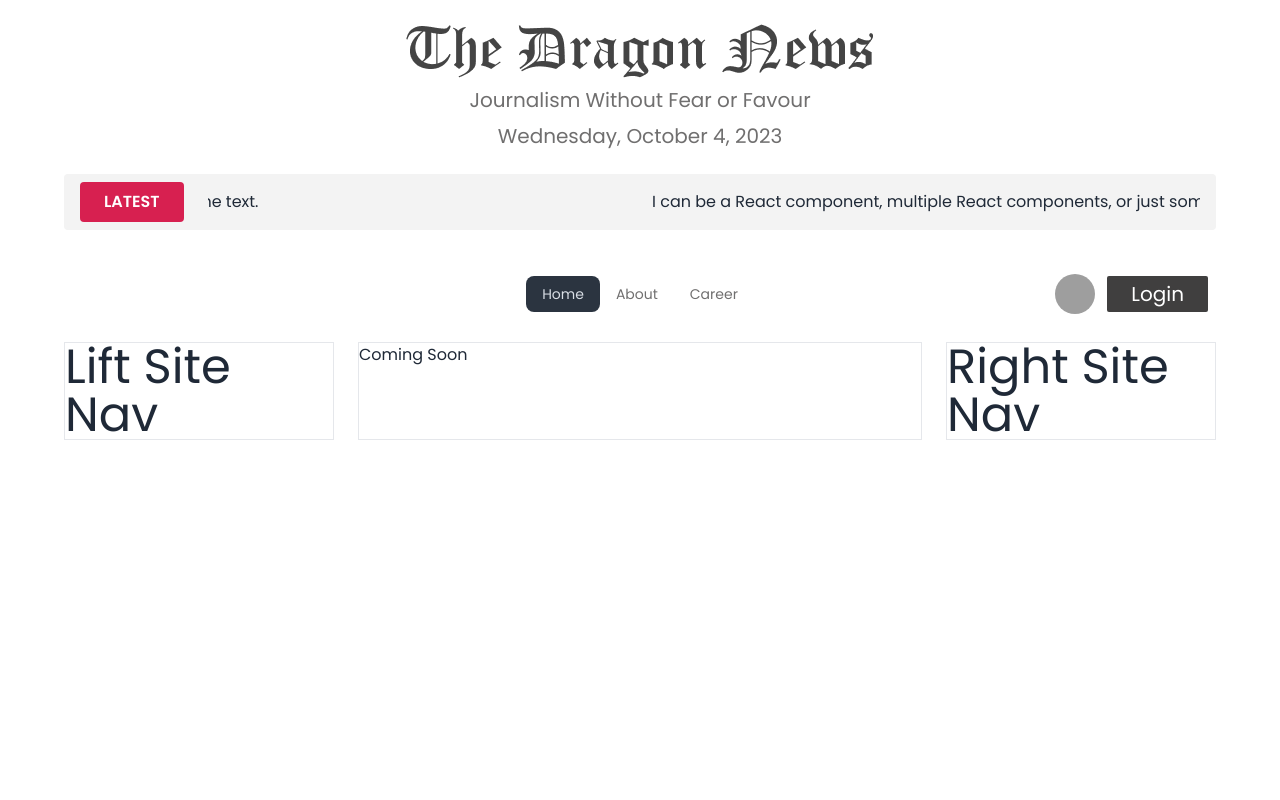
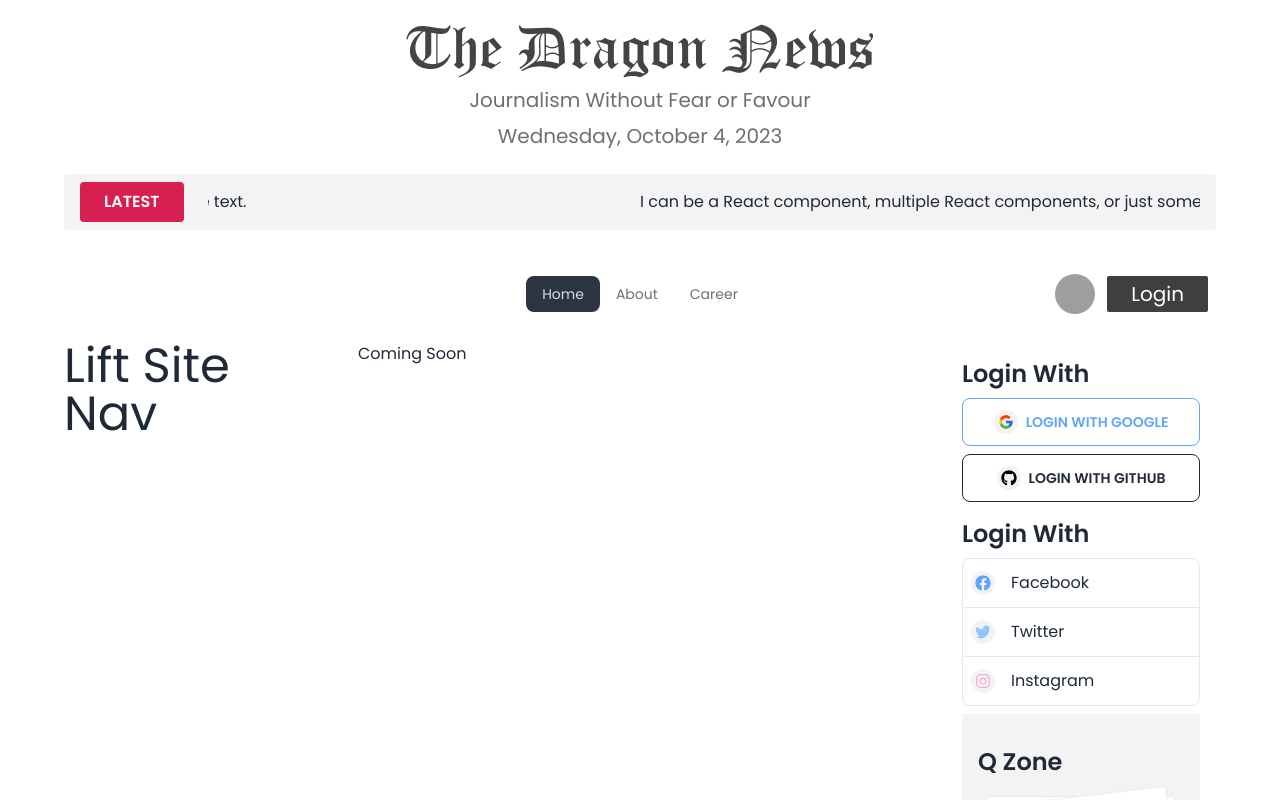
Before and after one commit to Jubair1996/react-dragon-news-auth, a React (Vite) app: page / in a window 1280 px wide. Shown: the top 800 px of the page. Built offline with nearby package versions, Linux system fonts and the light colour scheme; grey boxes are pictures that could not be loaded.

Commit message:
Right site nav  section added

```diff
--- a/package.json
+++ b/package.json
@@ -17,6 +17,7 @@
     "react": "^18.2.0",
     "react-dom": "^18.2.0",
     "react-fast-marquee": "^1.6.1",
+    "react-icons": "^4.11.0",
     "react-router-dom": "^6.16.0",
     "sort-by": "^1.2.0"
   },
--- a/src/Pages/Home/Home.jsx
+++ b/src/Pages/Home/Home.jsx
@@ -12,11 +12,11 @@ const Home = () => {
             <Navbar></Navbar>
 
             <div className="grid grid-cols-1 md:grid-cols-4 gap-6">
-                <div className="border">
+                <div>
                     <LeftSiteNav></LeftSiteNav>
                 </div>
-                <div className="border md:col-span-2">Coming Soon</div>
-                <div className="border">
+                <div className="md:col-span-2">Coming Soon</div>
+                <div >
                     <RightSiteNav></RightSiteNav>
                 </div>
             </div>
--- a/src/shared/RightSiteNav/RightSiteNav.jsx
+++ b/src/shared/RightSiteNav/RightSiteNav.jsx
@@ -1,10 +1,47 @@
+import { FaFacebook, FaGithub, FaInstagram, FaTwitter } from 'react-icons/fa';
+import { FcGoogle } from "react-icons/fc";
+import qZone1 from "../../assets/qZone1.png"
+import qZone2 from "../../assets/qZone2.png"
+import qZone3 from "../../assets/qZone3.png"
+const RightSiteNav = () => {
+  return (
+    <div className="p-4">
+      <h1 className="text-2xl font-semibold mb-2">Login With</h1>
+      <button className="btn btn-outline w-full text-blue-400">
+        <FcGoogle className="text-2xl bg-[#F3F3F3] rounded-full p-1"></FcGoogle>
+        Login with google
+      </button>
+      <button className="btn btn-outline w-full mt-2">
+        <FaGithub className="text-2xl text-black bg-[#F3F3F3] rounded-full p-1"></FaGithub>
+        Login with github
+      </button>
 
-const RightSiteNav = () => {
-    return (
-        <div>
-            <h1 className="text-5xl">Right Site Nav</h1>
-        </div>
-    );
+
+      <div>
+      <h1 className="text-2xl font-semibold mt-4 mb-2">Login With</h1>
+      <a href="" className="flex gap-4 items-center  border px-2 py-3 rounded-t-lg">
+        <FaFacebook className="text-2xl bg-[#F3F3F3] rounded-full p-1 text-blue-400"></FaFacebook>
+        Facebook
+      </a>
+      <a href="" className="flex gap-4 items-center border-x px-2 py-3">
+        <FaTwitter className="text-2xl text-blue-300 bg-[#F3F3F3] rounded-full p-1"></FaTwitter>
+        Twitter
+      </a>
+      <a href="" className="flex gap-4 items-center mb-2 border px-2 py-3 rounded-b-lg">
+        <FaInstagram className="text-2xl text-pink-300 bg-[#F3F3F3] rounded-full p-1"></FaInstagram>
+        Instagram
+      </a>
+      </div>
+
+
+      <div className='bg-[#F3F3F3] p-4'>
+      <h1 className="text-2xl font-semibold mt-4 mb-2">Q Zone</h1>
+      <img src={qZone1} alt="" />
+      <img src={qZone2} alt="" />
+      <img src={qZone3} alt="" />
+      </div>
+    </div>
+  );
 };
 
 export default RightSiteNav;
```
Also changed, not shown: 1 other file (tests, documents, lock files or other folders).
